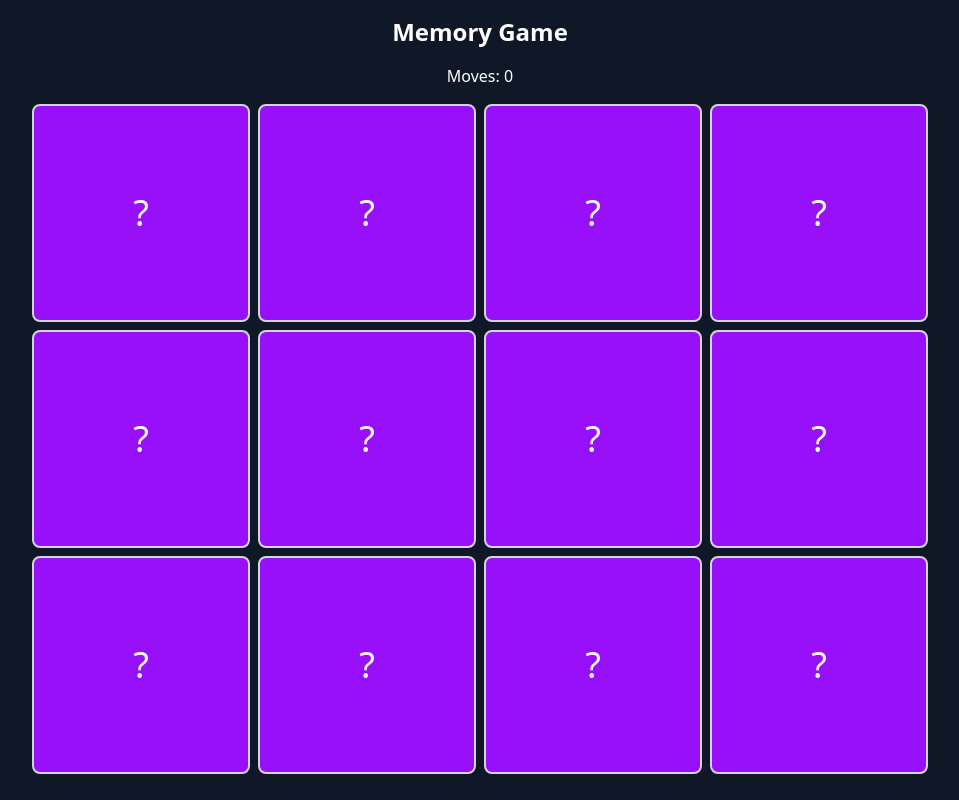
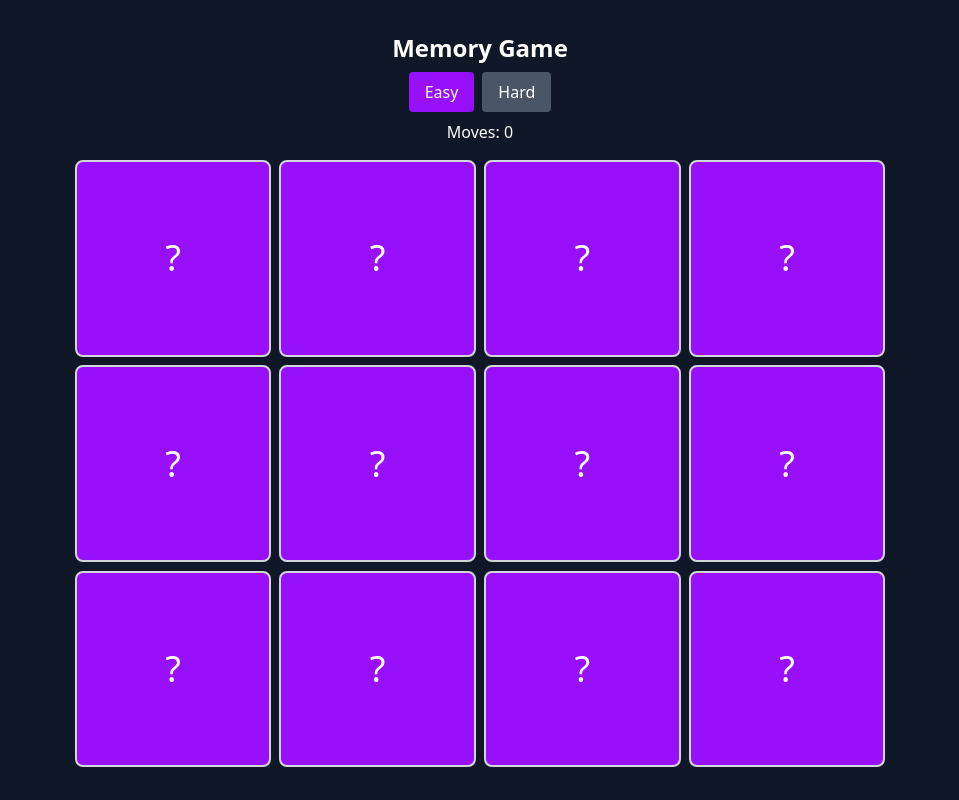
Before and after one commit to sreeprasad/orma, a React (Vite) app: page / in a window 1280 px wide. Shown: the whole page, without its empty margins (160-1119 px from the left). Built offline with nearby package versions, Linux system fonts and the light colour scheme.

Commit message:
add easy and hard and make it even on screen;

```diff
--- a/src/App.tsx
+++ b/src/App.tsx
@@ -1,12 +1,44 @@
 import { useState } from 'react';
 import { Card } from './components/Card';
 import { generateCards } from './utils/generateCards';
+import type {Difficulty} from "./types";
 
 function App() {
     const [cards, setCards] = useState(generateCards('easy'));
     const [flippedIds, setFlippedIds] = useState<number[]>([]);
     const [moves, setMoves] = useState(0);
     const isGameOver = cards.every(card => card.matched);
+    const [difficulty, setDifficulty] = useState<Difficulty>('easy');
+
+    const startGame = (level: Difficulty) => {
+        setDifficulty(level);
+        setCards(generateCards(level));
+        setFlippedIds([]);
+        setMoves(0);
+    };
+
+    const resetGame = () => {
+        startGame(difficulty);
+    };
+
+    const gridCols = {
+        easy: 'grid-cols-4',
+        hard: 'grid-cols-7',
+    };
+
+
+
+    const gridGap = {
+        easy: 'gap-2',
+        hard: 'gap-1',
+    };
+
+    const gridAspect = {
+        easy: 'aspect-[4/3]',    // 4 columns, 3 rows
+        hard: 'aspect-[7/4]',    // 7 columns, 4 rows
+    };
+
+
 
 
     const handleClick = (id: number) => {
@@ -59,20 +91,33 @@ function App() {
 
     };
 
-    const resetGame = () => {
-        setCards(generateCards('easy'));
-        setFlippedIds([]);
-        setMoves(0);
-    };
+
 
 
     return (
-        <div className="h-screen p-4 flex flex-col items-center bg-gray-900">
-            <h1 className="text-2xl font-bold mb-4 text-white">Memory Game</h1>
-            <p className="text-white mb-4">Moves: {moves}</p>
+        <div className="h-screen p-8 flex flex-col bg-gray-900 overflow-hidden">
+            <div className="text-center mb-4">
+                <h1 className="text-2xl font-bold text-white">Memory Game</h1>
+
+                <div className="my-2 flex justify-center gap-2">
+                    <button
+                        onClick={() => startGame('easy')}
+                        className={`px-4 py-2 rounded ${difficulty === 'easy' ? 'bg-purple-600' : 'bg-gray-600'} text-white`}
+                    >
+                        Easy
+                    </button>
+                    <button
+                        onClick={() => startGame('hard')}
+                        className={`px-4 py-2 rounded ${difficulty === 'hard' ? 'bg-purple-600' : 'bg-gray-600'} text-white`}
+                    >
+                        Hard
+                    </button>
+                </div>
+
+                <p className="text-white">Moves: {moves}</p>
 
                 {isGameOver && (
-                <div className="text-center mb-4">
+                    <div className="mt-2">
                         <p className="text-green-400 text-xl">🎉 You Win!</p>
                         <button
                             onClick={resetGame}
@@ -82,7 +127,15 @@ function App() {
                         </button>
                     </div>
                 )}
-            <div className="grid grid-cols-4 gap-2 w-full max-w-4xl">
+            </div>
+
+            {/* Grid container with constrained height */}
+            <div className="flex-1 flex justify-center items-center overflow-hidden">
+                <div className={`
+    grid ${gridCols[difficulty]} ${gridGap[difficulty]}
+    h-full ${gridAspect[difficulty]}
+    max-h-full max-w-full
+`}>
                     {cards.map(card => (
                         <Card
                             key={card.id}
@@ -93,6 +146,7 @@ function App() {
                     ))}
                 </div>
             </div>
+        </div>
     );
 }
 
--- a/src/types/index.ts
+++ b/src/types/index.ts
@@ -1,4 +1,4 @@
-export type Difficulty = 'easy' | 'medium' | 'hard';
+export type Difficulty = 'easy' | 'hard';
 export type GameMode = 'single' | 'two-player';
 
 
--- a/src/utils/generateCards.ts
+++ b/src/utils/generateCards.ts
@@ -5,8 +5,7 @@ import {shuffle} from './shuffle';
 
 const PAIRS_BY_DIFFICULTY: Record<Difficulty, number> = {
     easy: 6,
-    medium: 14,
-    hard: 28,
+    hard: 14,
 };
 
 export function generateCards(difficulty: Difficulty): Card[] {
```
Lines whose indentation alone changed are shown as unchanged.
